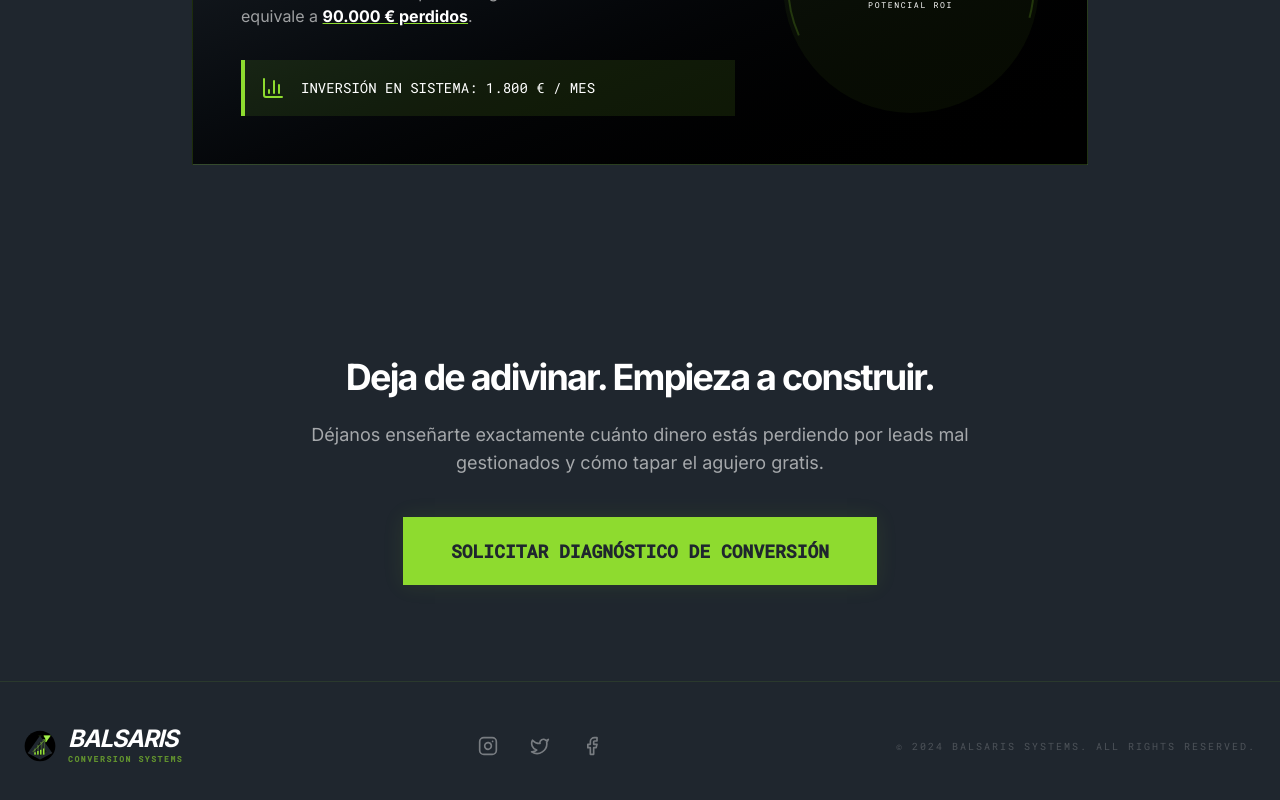
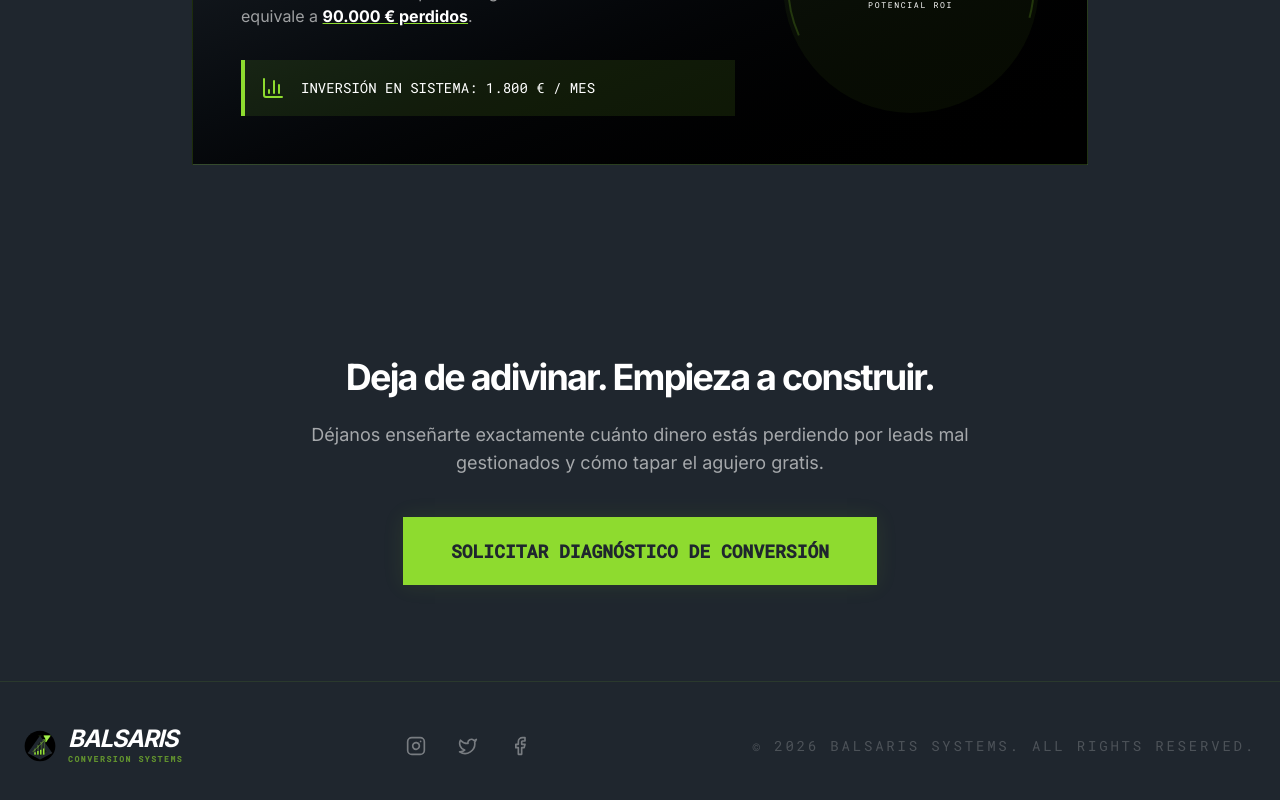
Before and after one commit to Andresscaano/Balsaris, a React (Vite) app: page / in a window 1280 px wide. Shown: the part 2875-3675 px from the top of the page. Built offline with nearby package versions, Linux system fonts and the light colour scheme.

Commit message:
Update Footer.tsx

```diff
--- a/src/components/Footer.tsx
+++ b/src/components/Footer.tsx
@@ -8,18 +8,42 @@ export const Footer = () => {
         <div className="group">
           <BalsarisLogo className="h-8" />
         </div>
+
         <div className="flex gap-8">
-          <a href="#" className="text-white/40 hover:text-cyber-lime transition-colors">
+          {/* Instagram */}
+          <a
+            href="https://www.instagram.com/balsarisact"
+            target="_blank"
+            rel="noopener noreferrer"
+            className="text-white/40 hover:text-cyber-lime transition-colors"
+          >
             <Instagram className="w-5 h-5" />
           </a>
-          <a href="#" className="text-white/40 hover:text-cyber-lime transition-colors">
+
+          {/* Twitter / X */}
+          <a
+            href="https://x.com/balsarisact"
+            target="_blank"
+            rel="noopener noreferrer"
+            className="text-white/40 hover:text-cyber-lime transition-colors"
+          >
             <Twitter className="w-5 h-5" />
           </a>
-          <a href="#" className="text-white/40 hover:text-cyber-lime transition-colors">
+
+          {/* Facebook */}
+          <a
+            href="https://www.facebook.com/profile.php?id=61588466267835"
+            target="_blank"
+            rel="noopener noreferrer"
+            className="text-white/40 hover:text-cyber-lime transition-colors"
+          >
             <Facebook className="w-5 h-5" />
           </a>
         </div>
-        <div className="tech-tracking opacity-20">© 2024 BALSARIS SYSTEMS. ALL RIGHTS RESERVED.</div>
+
+        <div className="tech-tracking opacity-20 text-xs md:text-sm">
+          © 2026 BALSARIS SYSTEMS. ALL RIGHTS RESERVED.
+        </div>
       </div>
     </footer>
   );
```
